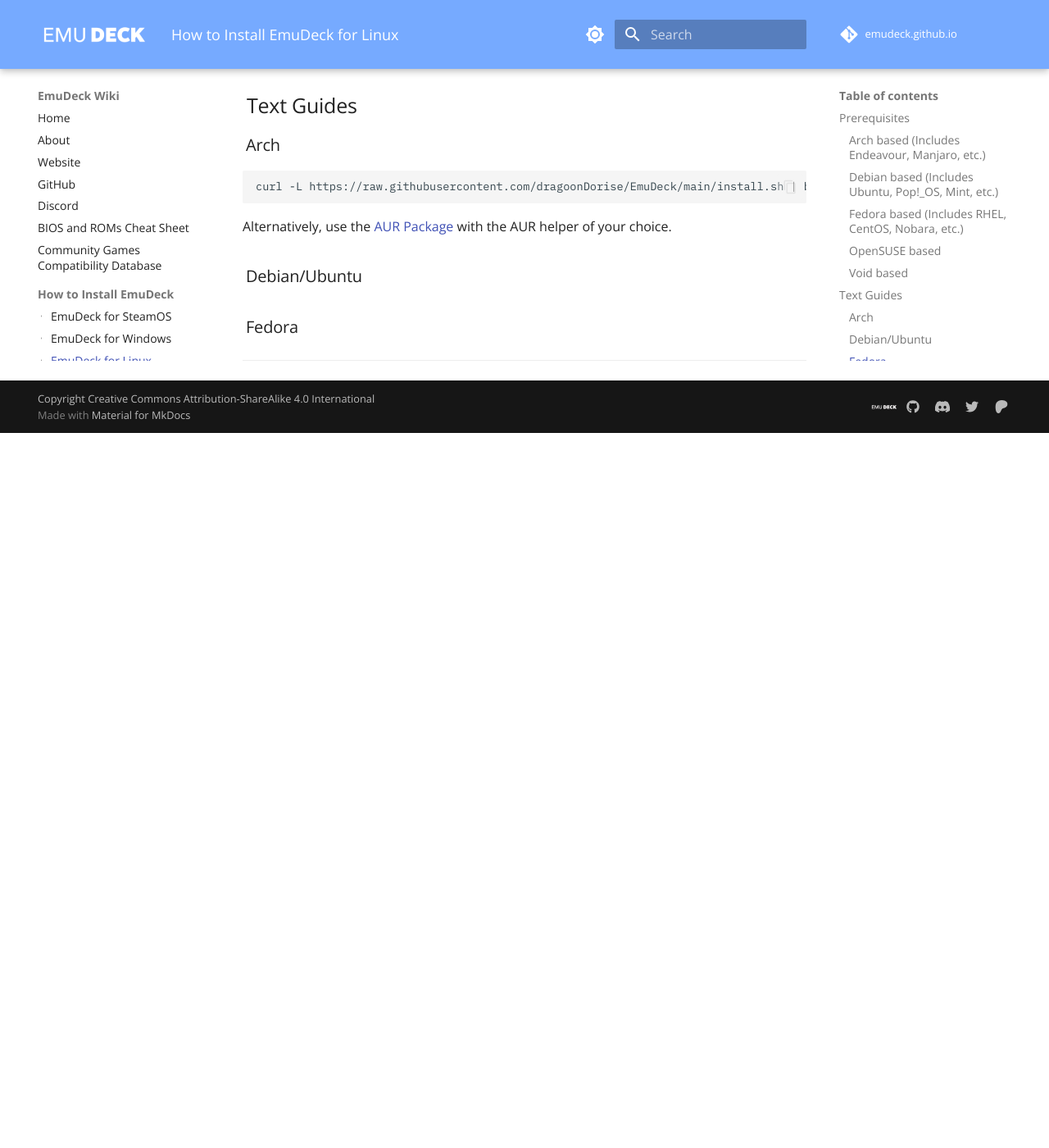
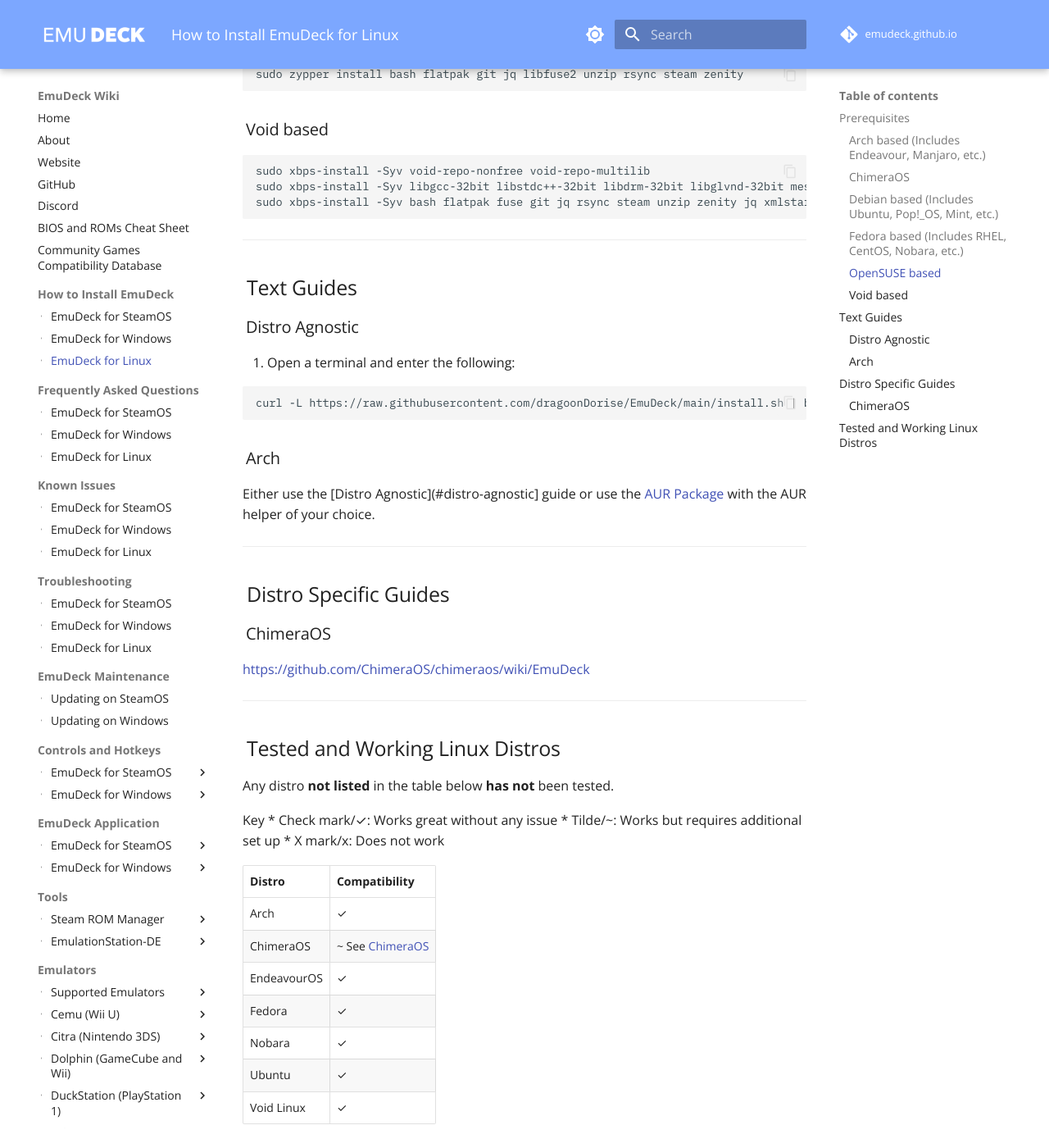
Before and after one commit to EmuDeck/emudeck.github.io, an MkDocs documentation site: the page built from docs/how-to-install-emudeck/linux/index.md, in a window 1280 px wide and 1400 px high, scrolled down 1498 px. Shown: the whole window at 82% size. Built offline with MkDocs 1.6.1 and Material for MkDocs 9.7.7, drawn with Linux system fonts in a browser that asks for light colours; comment, search, counter and statistics services are not loaded; before the commit the page ends 2026 px from its top, so only the background shows below that; some of the changed text lies outside the part shown.

Commit message:
[Add] Additional information on non-SteamOS Linux Distros

````diff
--- a/docs/how-to-install-emudeck/linux/index.md
+++ b/docs/how-to-install-emudeck/linux/index.md
@@ -13,6 +13,10 @@
 ```sh
 sudo pacman -Sy bash flatpak fuse2 git jq steam unzip zenity
 ```
+
+### ChimeraOS
+
+No additional prerequisites need to be installed. For ChimeraOS tweaks to ensure EmuDeck works properly, see [ChimeraOS](#chimeraos).
 
 ### Debian based (Includes Ubuntu, Pop!_OS, Mint, etc.)
 
@@ -48,17 +52,45 @@
 
 ## Text Guides
 
-### Arch
+### Distro Agnostic
+
+1. Open a terminal and enter the following:
 
 ```sh
 curl -L https://raw.githubusercontent.com/dragoonDorise/EmuDeck/main/install.sh | bash
 ```
 
-Alternatively, use the [AUR Package](https://aur.archlinux.org/packages/emudeck) with the AUR helper of your choice.
+### Arch
 
-### Debian/Ubuntu
-
-### Fedora
-
+Either use the [Distro Agnostic](#distro-agnostic] guide or use the [AUR Package](https://aur.archlinux.org/packages/emudeck) with the AUR helper of your choice.
 
 ***
+
+## Distro Specific Guides
+
+### ChimeraOS
+
+[https://github.com/ChimeraOS/chimeraos/wiki/EmuDeck](https://github.com/ChimeraOS/chimeraos/wiki/EmuDeck)
+
+***
+
+## Tested and Working Linux Distros
+
+Any distro **not listed** in the table below **has not** been tested.
+
+Key
+* Check mark/✓: Works great without any issue
+* Tilde/~: Works but requires additional set up
+* X mark/x: Does not work
+
+| Distro      | Compatibility                 |
+|-------------|-------------------------------|
+| Arch        | ✓                             |
+| ChimeraOS   | ~ See [ChimeraOS](#chimeraos) |
+| EndeavourOS | ✓                             |
+| Fedora      | ✓                             |
+| Nobara      | ✓                             |
+| Ubuntu      | ✓                             |
+| Void Linux  | ✓                             |
+
+***
````
